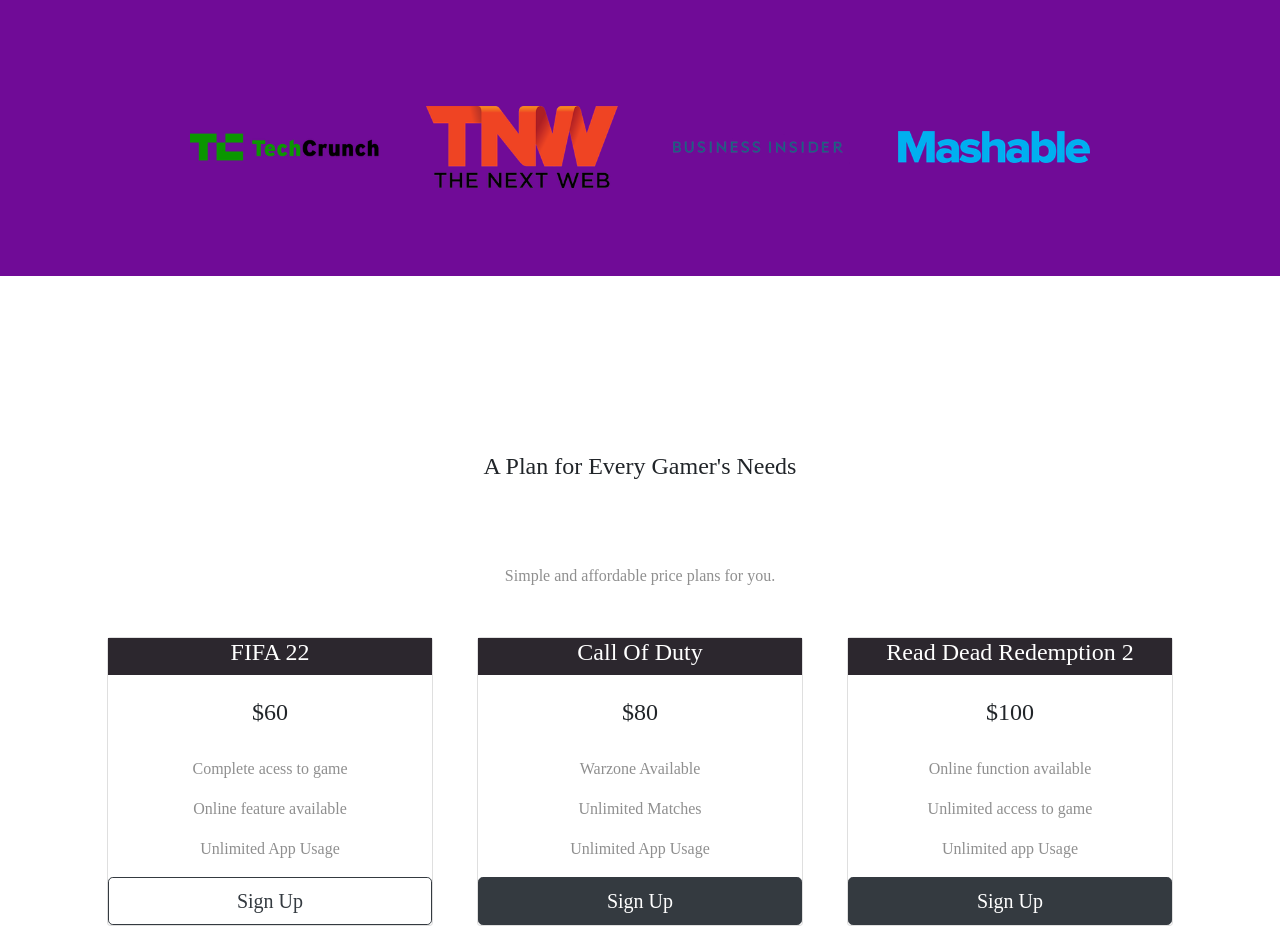
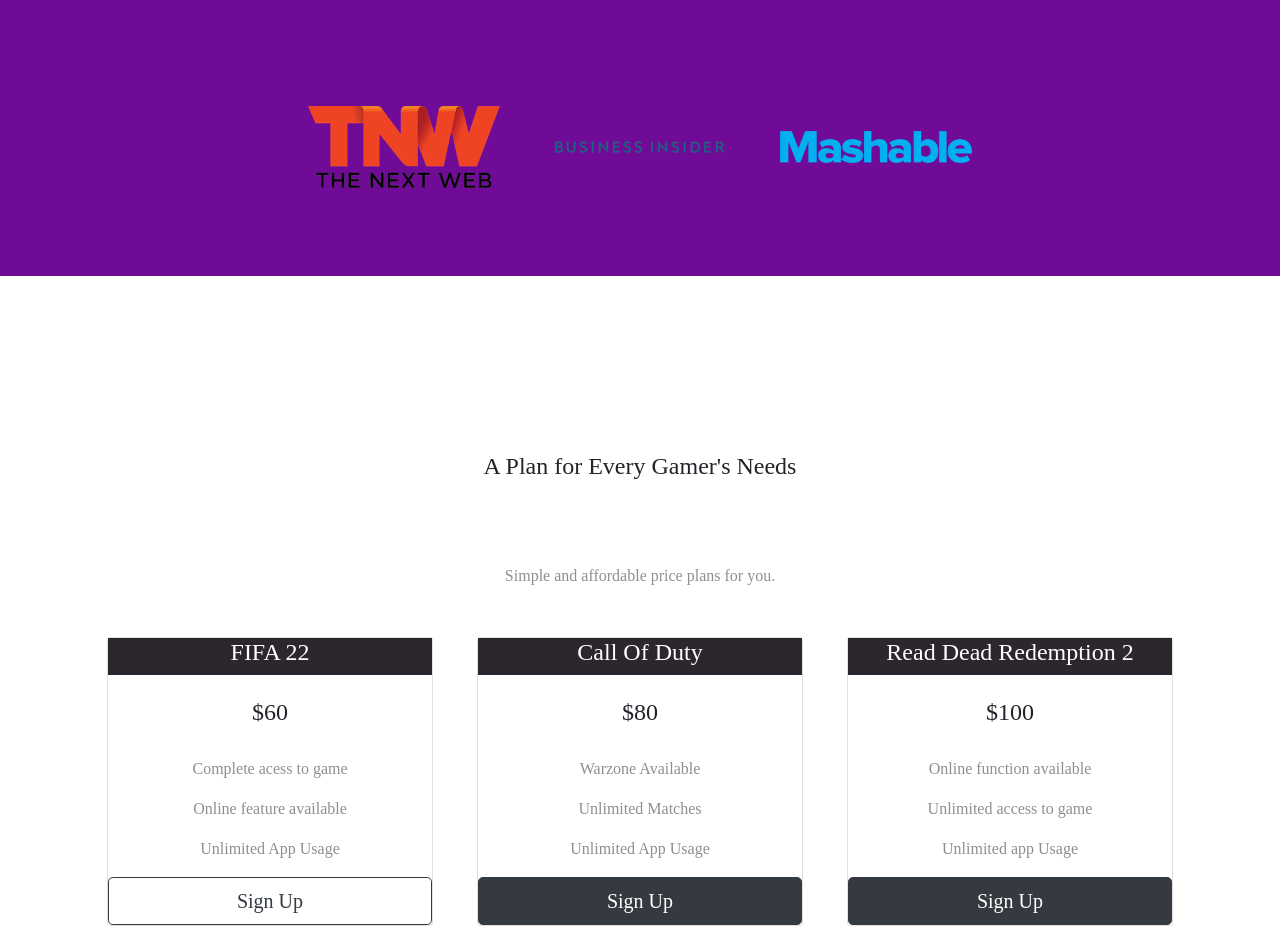
Before and after one commit to DarthVader112/Gamehub, a plain HTML site: page index.html in a window 1280 px wide. Shown: the part 1888-2818 px from the top of the page. Drawn offline with nearby package versions, Linux system fonts and the light colour scheme.

Commit message:
Update index.html

```diff
--- a/index.html
+++ b/index.html
@@ -147,7 +147,7 @@
   <!-- Press -->
 
   <section id="press">
-    <img class="logo"src="TechCrunch.png" alt="tc-logo">
+
     <img class="logo"src="tnw.png" alt="tnw-logo">
     <img class="logo"src="bizinsider.png" alt="biz-insider-logo">
     <img class="logo"src="mashable.png" alt="mashable-logo">
```
